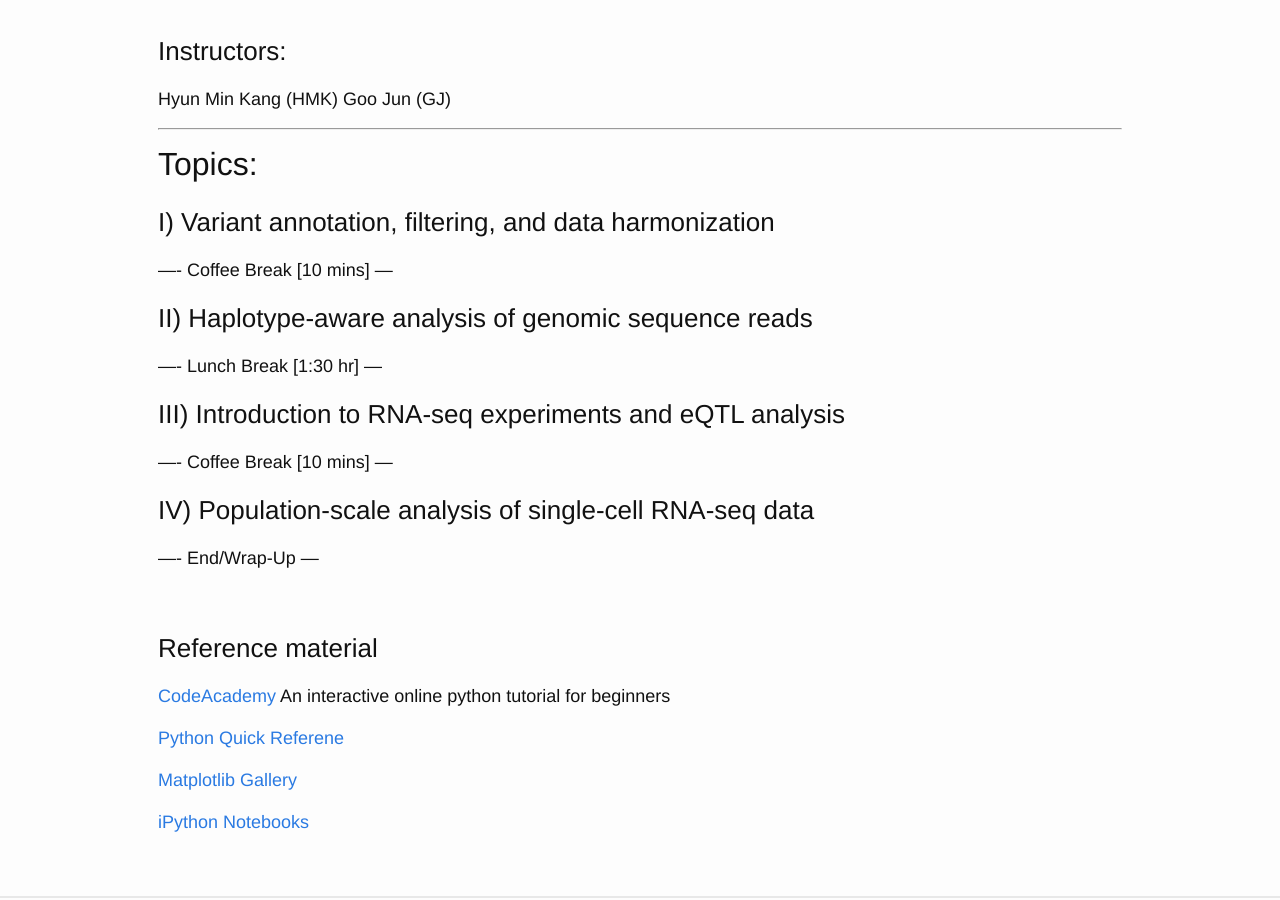
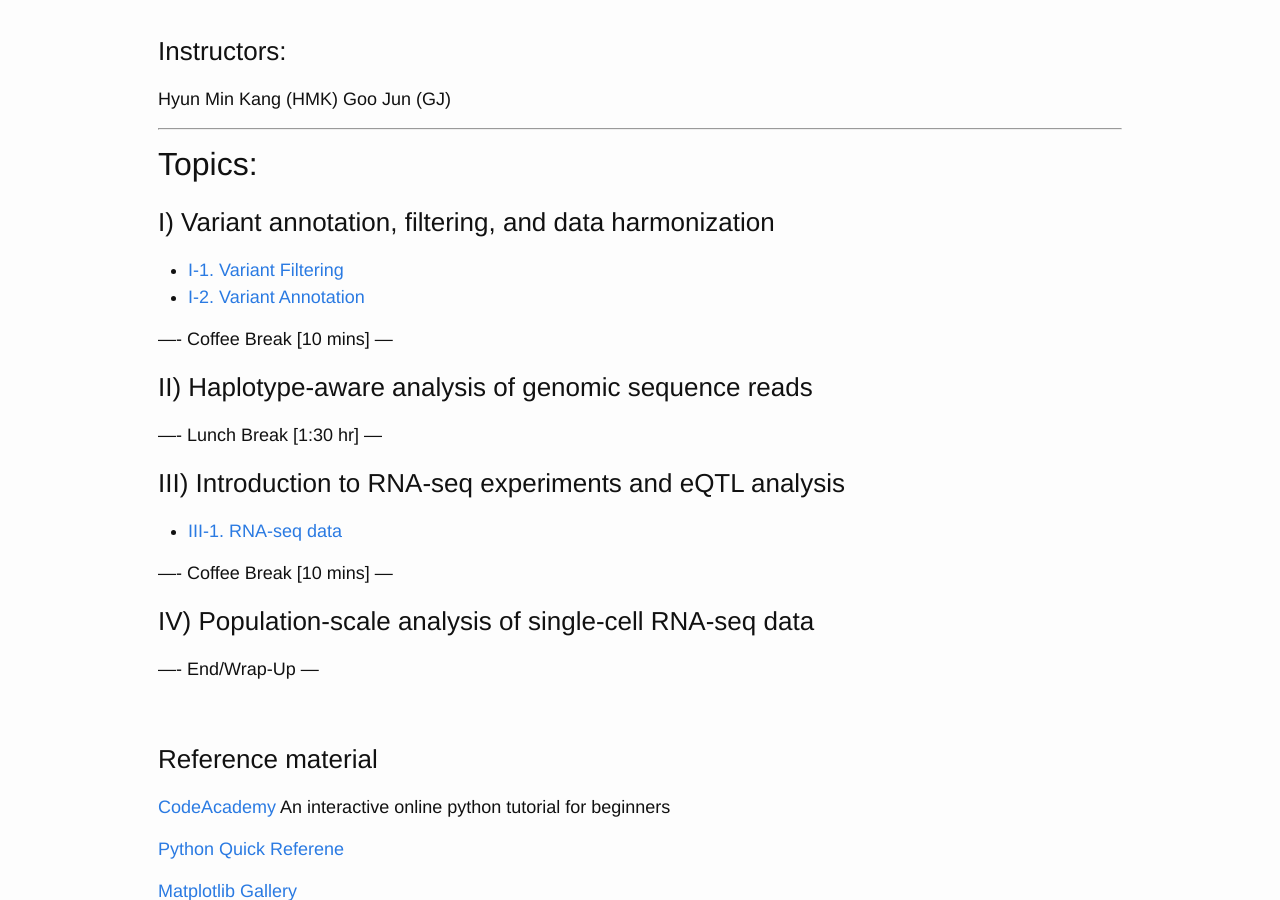
Before and after one commit to htsworkshop/stom-2018, a Jekyll site: the page built from day2.md, in a window 1280 px wide and 900 px high, scrolled down 575 px. Built offline with Jekyll 4.4.1, drawn with Linux system fonts in a browser that asks for light colours.

Commit message:
annotation update

```diff
--- a/day2.md
+++ b/day2.md
@@ -37,6 +37,8 @@ Goo Jun (GJ)
 ## Topics:
 
 ### I) Variant annotation, filtering, and data harmonization
+- [I-1. Variant Filtering](../class-material/day2-filtering)
+- [I-2. Variant Annotation](../class-material/day2-annotation)
 
 —- Coffee Break [10 mins] —
 
@@ -45,6 +47,7 @@ Goo Jun (GJ)
 —- Lunch Break [1:30 hr] —
 
 ### III) Introduction to RNA-seq experiments and eQTL analysis
+- [III-1. RNA-seq data](../class-material/day2-geuvadis)
 
 —- Coffee Break [10 mins] —
 
```
Also changed, not shown: 2 other files.
